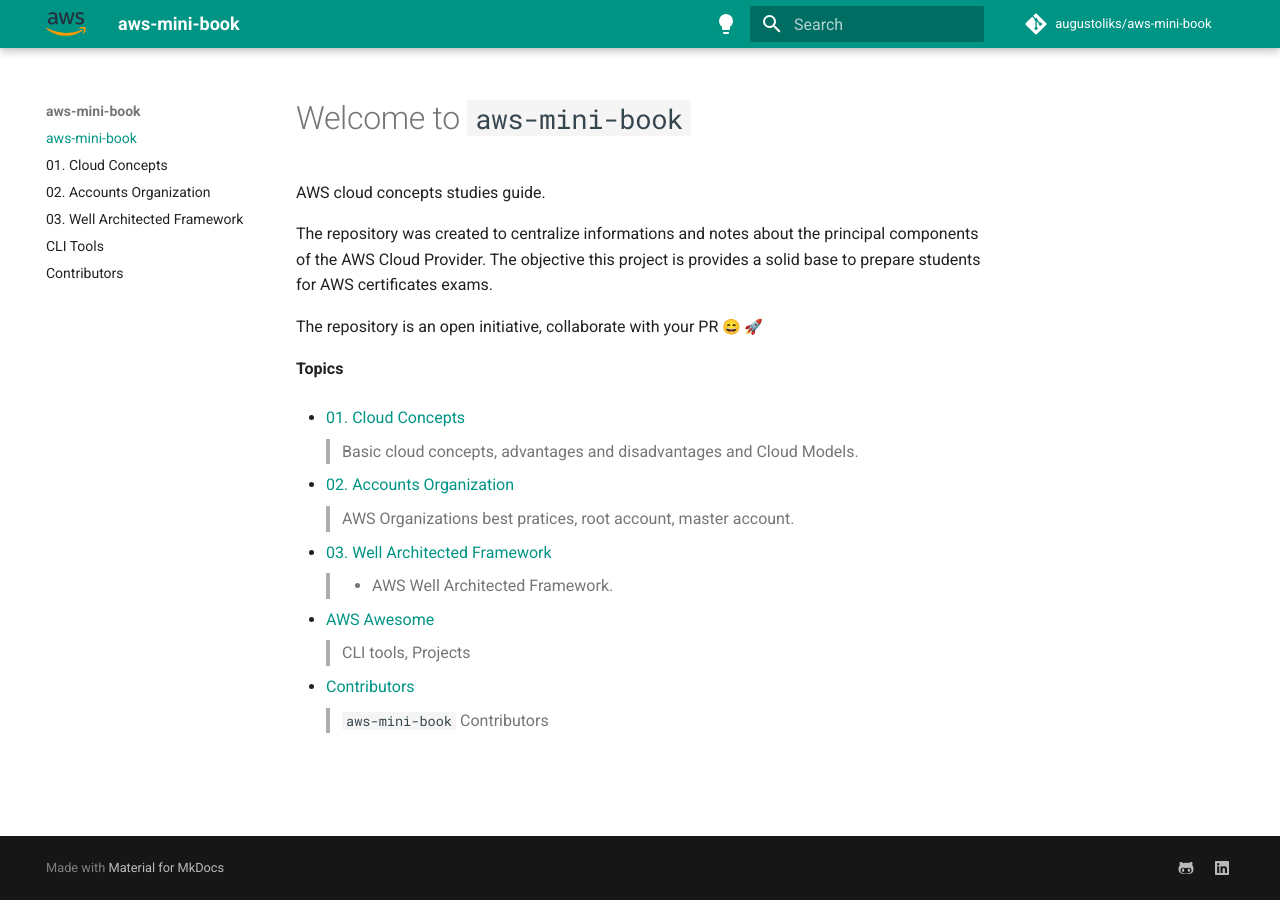
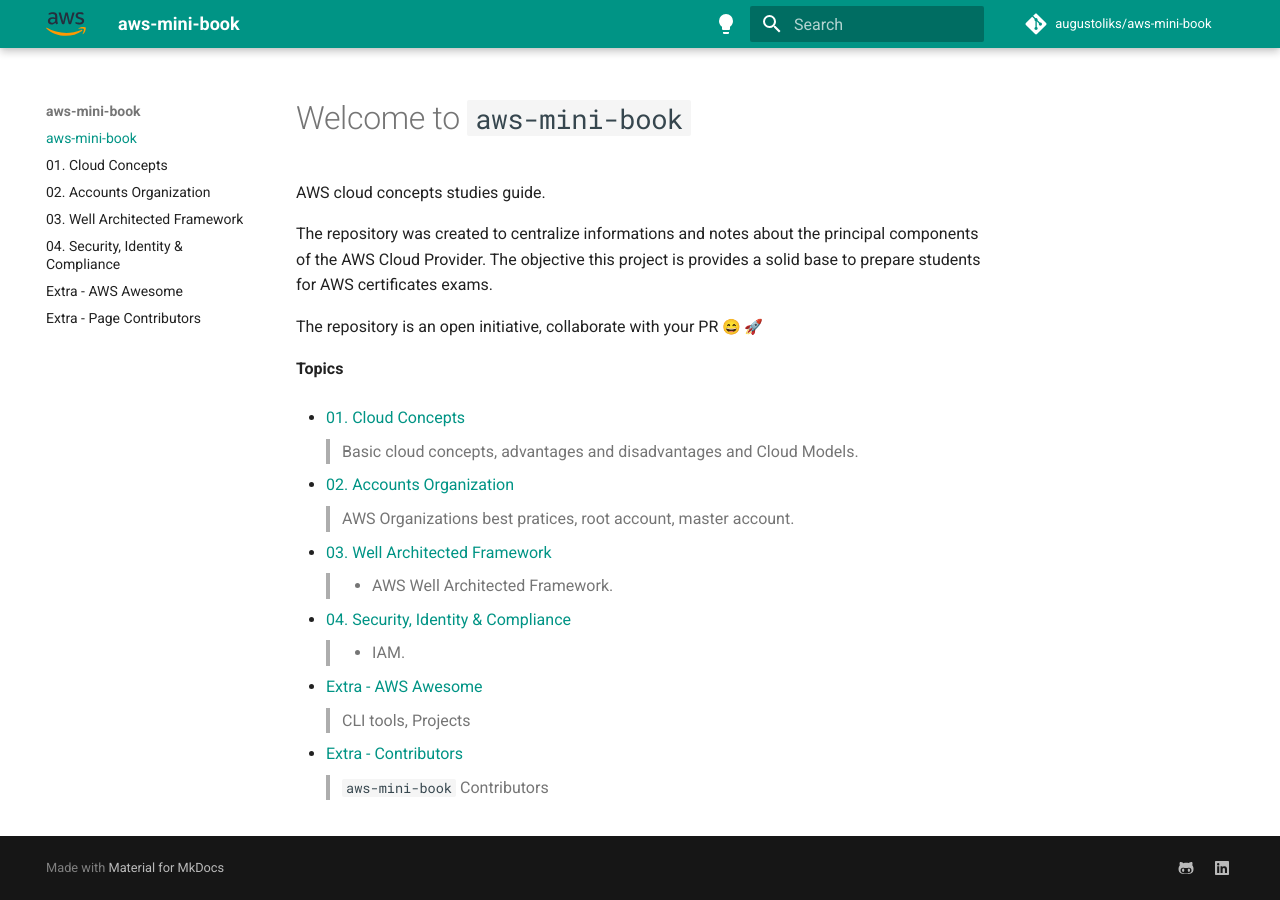
Before and after one commit to augustoliks/aws-mini-book, an MkDocs documentation site: the page built from docs/index.md, in a window 1280 px wide. Built offline with MkDocs 1.6.1 and Material for MkDocs 9.7.7, drawn with Linux system fonts in a browser that asks for light colours; emoji names are drawn with the system emoji font; comment, search, counter and statistics services are not loaded.

Commit message:
add  Security, Identity & Compliance

```diff
--- a/docs/index.md
+++ b/docs/index.md
@@ -17,8 +17,11 @@
 - [03. Well Architected Framework](./03-well-architected-framework/)
 > - AWS Well Architected Framework.
 
-- [AWS Awesome](./cli-tools/)
+- [04. Security, Identity & Compliance](./04-security-identity-compliance/)
+> - IAM.
+
+- [Extra - AWS Awesome](./extra-aws-awesome/)
 > CLI tools, Projects
 
-- [Contributors](./contributors/)
+- [Extra - Contributors](./extra-contributors/)
 > `aws-mini-book` Contributors
--- a/mkdocs.yml
+++ b/mkdocs.yml
@@ -11,8 +11,9 @@
   - 01. Cloud Concepts: 01-cloud-concepts.md
   - 02. Accounts Organization: 02-accounts-organization.md
   - 03. Well Architected Framework: 03-well-architected-framework.md
-  - CLI Tools: cli-tools.md
-  - Contributors: contributors.md
+  - 04. Security, Identity & Compliance: 04-security-identity-compliance.md
+  - Extra - AWS Awesome: extra-aws-awesome.md
+  - Extra - Page Contributors: extra-contributors.md
 
 theme:
   language: en
```
Also changed, not shown: docs/03-well-architected-framework.md (+4 -0 lines), docs/04-security-identity-compliance.md (added, +28 -0 lines), docs/extra-aws-awesome.md (renamed from docs/cli-tools.md), docs/extra-contributors.md (renamed from docs/contributors.md).
